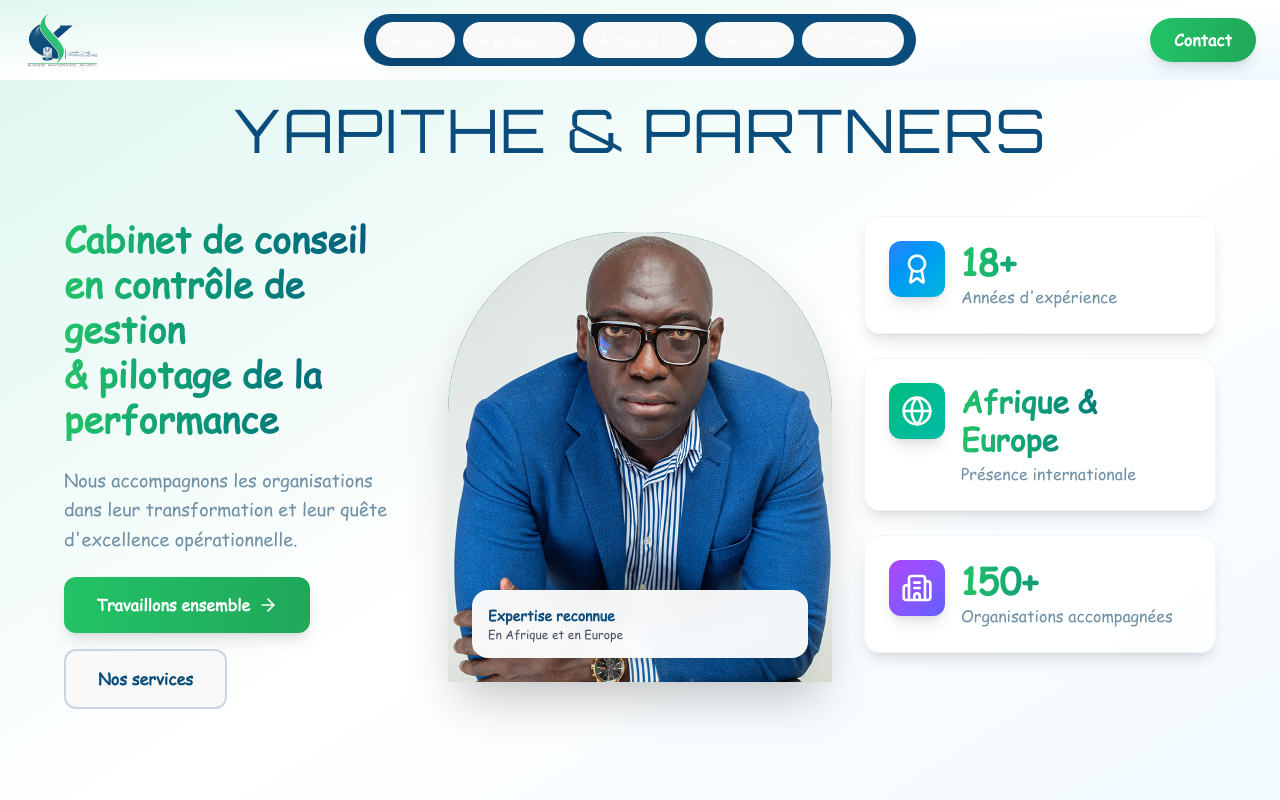
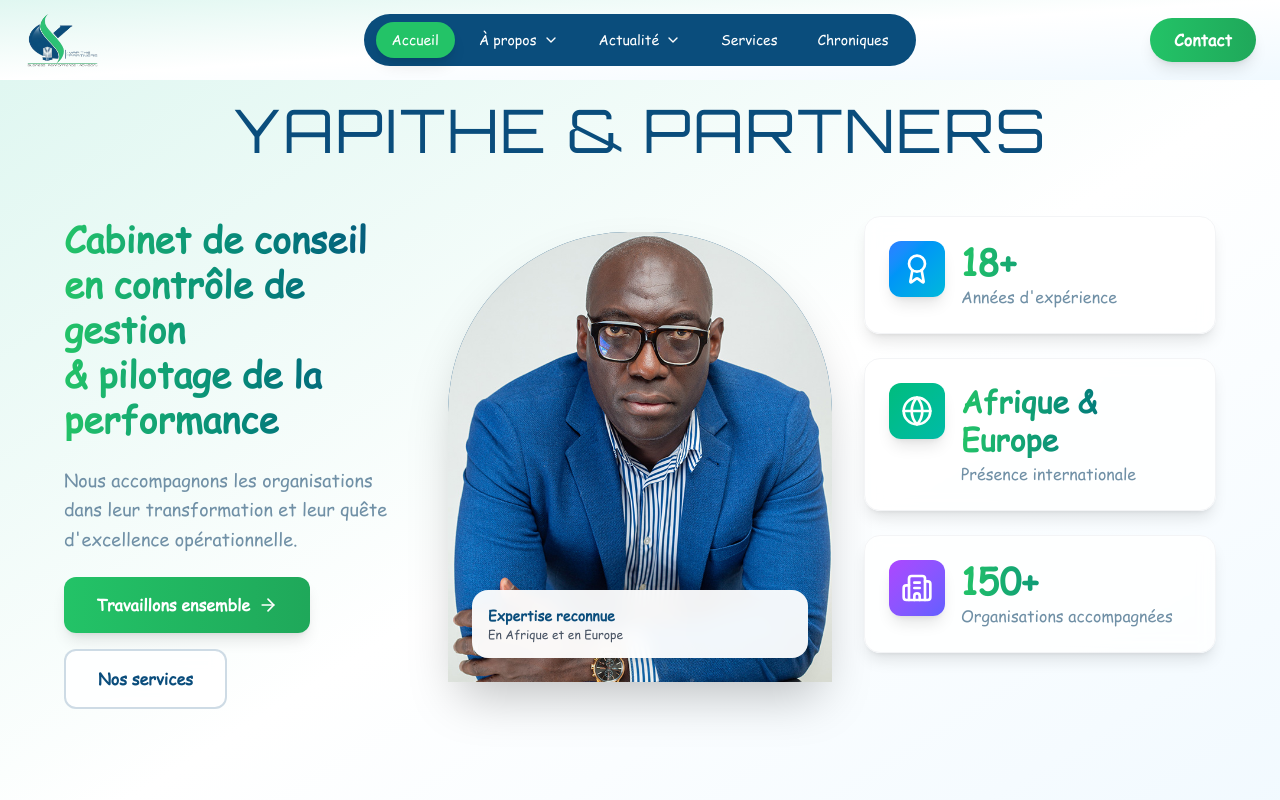
Before and after one commit to AaronKAME200308/yapithe, a React (Vite) app: page / in a window 1280 px wide. Shown: the top 800 px of the page. Built offline with nearby package versions, Linux system fonts and the light colour scheme.

Commit message:
color check

```diff
--- a/src/component/Navbar.tsx
+++ b/src/component/Navbar.tsx
@@ -316,7 +316,7 @@
                                 background:
                                   active === child.id
                                     ? "linear-gradient(to right, #23c367, #1fa85a)"
-                                    : "transparent",
+                                    : "transparent hover:bg-[#23c367]/80",
                               }}
                               className={`w-full text-left px-4 py-3 rounded-xl text-sm font-medium transition-colors duration-200
                                   ${active === child.id
--- a/src/index.css
+++ b/src/index.css
@@ -76,17 +76,3 @@
     width: 160px;
   }
 }
-
-
-@media (prefers-color-scheme: light) {
-  :root {
-    color: #213547;
-    background-color: #ffffff;
-  }
-  a:hover {
-    color: #747bff;
-  }
-  button {
-    background-color: #f9f9f9;
-  }
-}
```
